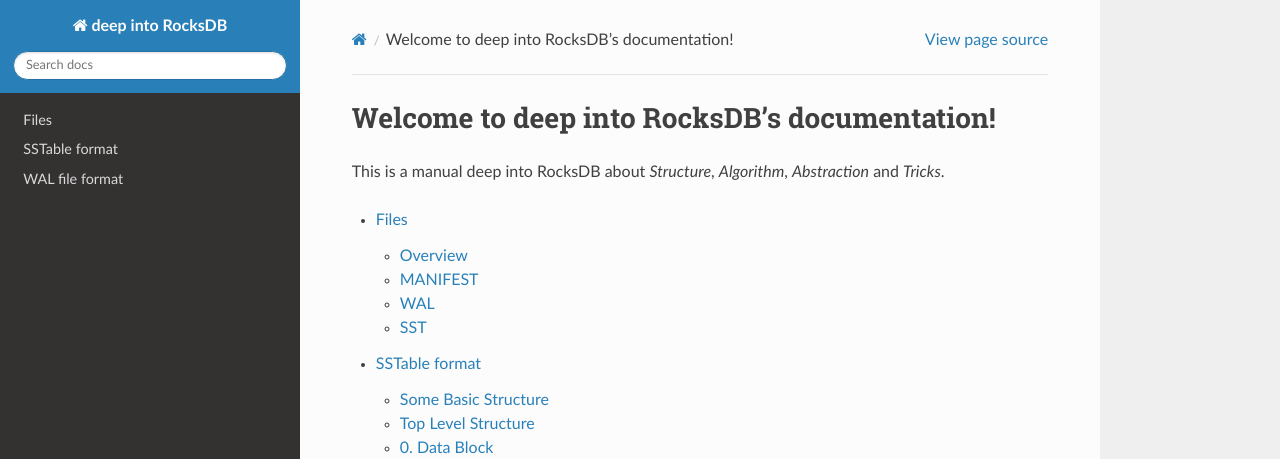
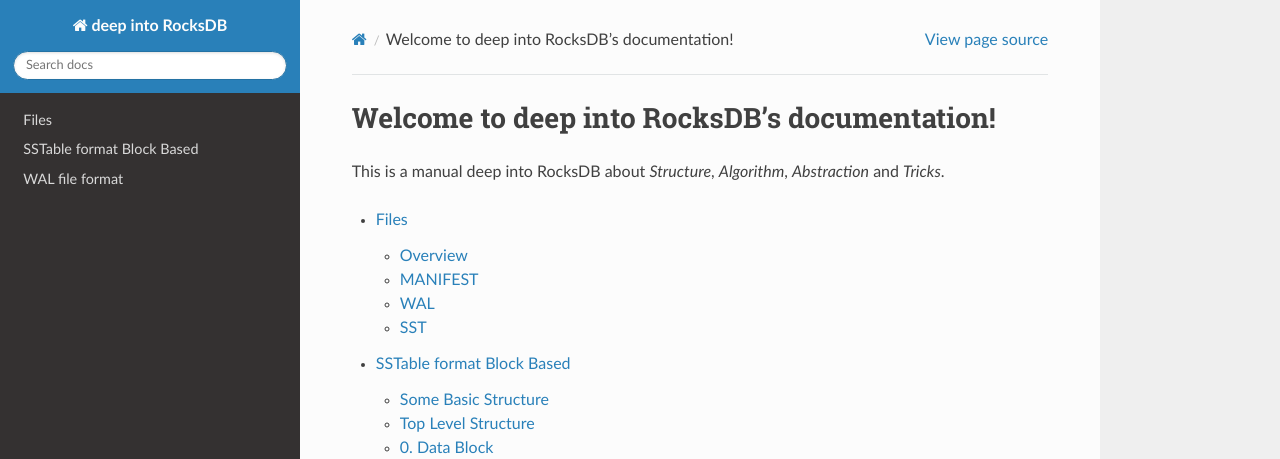
Before and after one commit to Shylock-Hg/Deep-Into-RocksDB, a Sphinx documentation site: the page built from source/index.rst, in a window 1280 px wide and 1190 px high. Shown: the top 459 px of the window. Built offline with Sphinx 7.4.7 and the Read the Docs theme 2.0.0, drawn with Linux system fonts in a browser that asks for light colours.

Commit message:
Optimize/rename block based fomat (#7)
* Optimize:
	1. Rename the sstable format to blockbased for more property.

* Correct:
	1. Correct the title of block-based format.

```diff
--- a/source/SSTable-format.rst
+++ b/source/SSTable-format-BlockBased.rst
@@ -1,5 +1,5 @@
-SSTable format
-===============
+SSTable format Block Based
+===============================
 
 | The full name of SSTable is `Static Sorted Table` which the basic file to
  store the data in RocksDB.
--- a/source/index.rst
+++ b/source/index.rst
@@ -13,7 +13,7 @@
    :maxdepth: 4
 
    Files
-   SSTable-format
+   SSTable-format-BlockBased
    WAL-file-format
 
 
```
